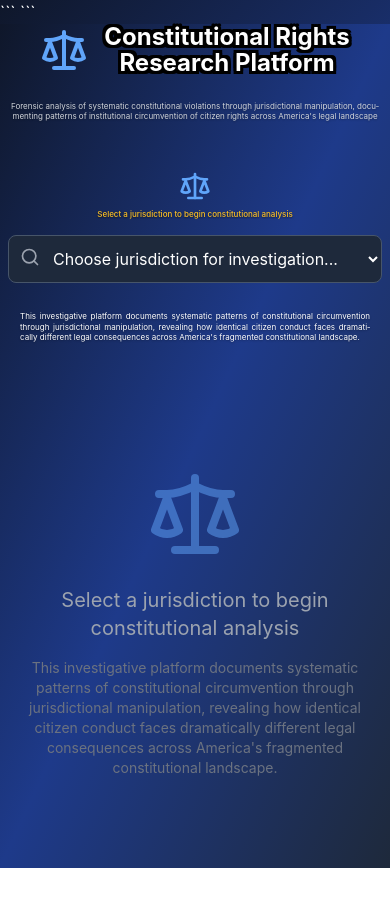
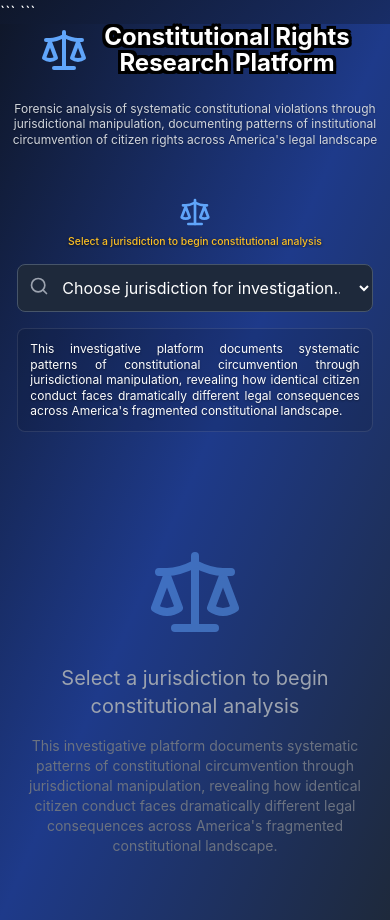
Before and after one commit to patriotnewsactivism/civil-rights-tool, a React (Create React App) app: page / in a window 390 px wide. Before the commit the page ends 868 px from the top, so only its background shows below. Built offline with nearby package versions, Linux system fonts and the light colour scheme.

Commit message:
Update App.css

```diff
--- a/src/App.css
+++ b/src/App.css
@@ -145,23 +145,10 @@
   .constitutional-title {
     font-size: 1.5rem;
   }
-
-  .forensic-analysis-text,
-  .instruction-text,
-  .description-text {
-    font-size: 0.5rem;
-  }
 }
 
 /* Ensure all text remains readable on very small screens */
 @media (max-width: 360px) {
-  .forensic-analysis-text,
-  .instruction-text,
-  .description-text {
-    font-size: 0.475rem;
-    line-height: 1.1;
-  }
-
   .constitutional-title {
     font-size: 1.25rem;
   }
@@ -173,7 +160,12 @@
 .forensic-analysis-text {
   word-wrap: break-word;
   overflow-wrap: break-word;
-  hyphens: auto;
+}
+
+/* Override word wrapping for instruction text to maintain single line */
+.instruction-text {
+  word-wrap: normal;
+  overflow-wrap: normal;
 }
 
 /* Ensure the scale icon and text are properly centered */
@@ -181,36 +173,56 @@
   display: block;
   margin-left: auto;
   margin-right: auto;
+  max-width: 100%;
 }
 
-/* Additional utility classes for consistent small text sizing */
+/* Additional utility classes for consistent text sizing */
 .micro-text {
-  font-size: 0.65rem;
-  line-height: 1.3;
+  font-size: 0.875rem;
+  line-height: 1.4;
 }
 
 @media (max-width: 768px) {
   .micro-text {
-    font-size: 0.6rem;
-    line-height: 1.2;
+    font-size: 0.8rem;
+    line-height: 1.3;
   }
 }
 
 @media (max-width: 480px) {
   .micro-text {
-    font-size: 0.55rem;
+    font-size: 0.75rem;
   }
 }
 
-/* Ensure proper contrast and readability */
+/* Enhanced contrast and readability */
 .instruction-text {
-  text-shadow: 0 1px 2px rgba(0, 0, 0, 0.5);
+  text-shadow: 0 1px 3px rgba(0, 0, 0, 0.7);
 }
 
 .description-text {
-  text-shadow: 0 1px 2px rgba(0, 0, 0, 0.3);
+  text-shadow: 0 1px 2px rgba(0, 0, 0, 0.4);
+  border-radius: 0.5rem;
+  background: rgba(0, 0, 0, 0.1);
 }
 
 .forensic-analysis-text {
   text-shadow: 0 1px 2px rgba(0, 0, 0, 0.3);
 }
+
+/* Perfect mobile dropdown positioning */
+@media (max-width: 768px) {
+  .max-w-md {
+    max-width: 95%;
+  }
+}
+
+/* Ensure proper spacing and layout */
+.instruction-text {
+  margin-bottom: 0.75rem;
+}
+
+.description-text {
+  margin-top: 1rem;
+  border: 1px solid rgba(255, 255, 255, 0.1);
+}
```
